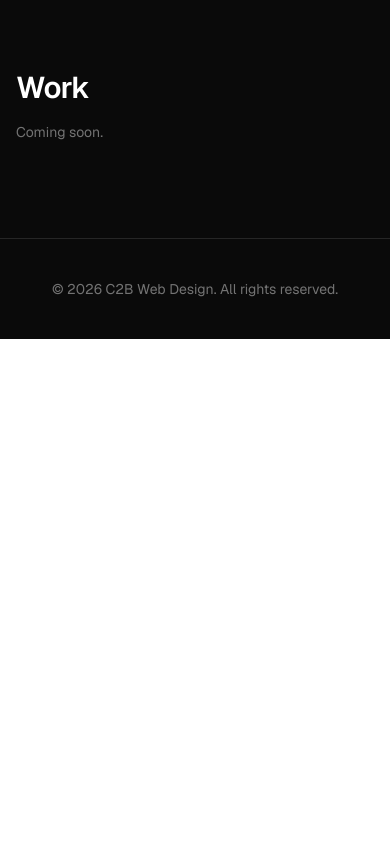
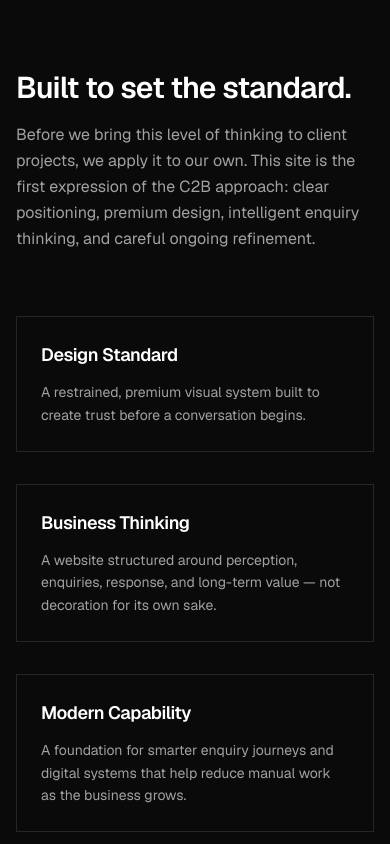
Before and after one commit to c2b-web-design/agency-website-v2, a Next.js app: page / in a window 390 px wide. Shown: the part 1980-2824 px from the top of the page. Before the commit the page ends 2319 px from the top, so only its background shows below. Built offline with nearby package versions, Linux system fonts and the light colour scheme.

Commit message:
Refine work proof card mobile spacing

```diff
--- a/app/page.tsx
+++ b/app/page.tsx
@@ -206,11 +206,59 @@ export default function Home() {
         </Container>
       </section>
 
-      {/* ── Work ──────────────────────────────────────────────────────────── */}
+      {/* ── Work / Proof ──────────────────────────────────────────────────────
+          id="work" preserved: navbar "Work" link targets this anchor.
+          Until client case studies exist, this section positions the C2B
+          website itself as the first demonstration of the agency standard.
+          Heading and intro follow the same max-w-2xl / max-w-lg pattern as
+          the Services section.                                              */}
       <section id="work" className="py-24 border-t border-neutral-800">
         <Container>
-          <h2 className="text-3xl font-semibold tracking-tight">Work</h2>
-          <p className="mt-4 text-sm text-neutral-500">Coming soon.</p>
+
+          <div className="max-w-2xl">
+            <h2 className="text-3xl font-semibold tracking-tight">
+              Built to set the standard.
+            </h2>
+            {/* max-w-lg: mirrors the Services intro paragraph constraint —
+                heading stays wide (672px via wrapper), paragraph pulls in to
+                512px, consistent with the established hierarchy language.   */}
+            <p className="mt-4 text-base text-neutral-400 leading-relaxed max-w-lg">
+              Before we bring this level of thinking to client projects, we apply it to our own.
+              This site is the first expression of the C2B approach: clear positioning, premium design,
+              intelligent enquiry thinking, and careful ongoing refinement.
+            </p>
+          </div>
+
+          {/* 3-col on desktop: visually distinct from Services 2-col grid,
+              same border/padding/type vocabulary. At desktop card width (~384px)
+              the text area is ~320px — already tighter than max-w-sm, so no
+              per-paragraph width constraint is needed here.                 */}
+          <div className="mt-16 grid grid-cols-1 md:grid-cols-3 gap-8">
+
+            <div className="border border-neutral-800 p-6 md:p-8">
+              <h3 className="text-lg font-semibold tracking-tight">Design Standard</h3>
+              <p className="mt-3 text-sm text-neutral-400 leading-relaxed">
+                A restrained, premium visual system built to create trust before a conversation begins.
+              </p>
+            </div>
+
+            <div className="border border-neutral-800 p-6 md:p-8">
+              <h3 className="text-lg font-semibold tracking-tight">Business Thinking</h3>
+              <p className="mt-3 text-sm text-neutral-400 leading-relaxed">
+                A website structured around perception, enquiries, response, and long-term value —
+                not decoration for its own sake.
+              </p>
+            </div>
+
+            <div className="border border-neutral-800 p-6 md:p-8">
+              <h3 className="text-lg font-semibold tracking-tight">Modern Capability</h3>
+              <p className="mt-3 text-sm text-neutral-400 leading-relaxed">
+                A foundation for smarter enquiry journeys and digital systems that help reduce manual
+                work as the business grows.
+              </p>
+            </div>
+
+          </div>
         </Container>
       </section>
 
--- a/project-intelligence/decisions.md
+++ b/project-intelligence/decisions.md
@@ -134,5 +134,16 @@ Status:     APPROVED | DEPRECATED | REJECTED
 **Decision:** C2B Web Design is positioned as a premium modern web agency — not a traditional brochure-site designer. The service model covers four areas: Premium Website Design, Website Transformation, Intelligent Enquiry Systems, and Ongoing Growth & Improvement.
 **Rationale:** Technology has expanded what a website can do. Limiting the pitch to visual design undersells the value C2B can deliver. Client-facing language must always describe business outcomes (stronger perception, faster response, reduced admin, better-qualified enquiries, fewer missed opportunities) — never implementation details, tools, or technical frameworks.
 **Authority:** Human Founder
-**Status:** APPROVED (strategic positioning)
-**Implementation note:** The Services section visual implementation is still being refined. Section heading, intro direction, and 2×2 card grid structure are approved in principle. Card paragraph reading width/measure is under active review to achieve the intended premium, editorial feel on desktop.
+**Status:** APPROVED
+**Implementation note:** Services section visual implementation approved and committed. Final card paragraph reading width: `max-w-sm` (384px). Section is complete.
+
+---
+
+## D-013 — Content: Work Section as Strategic Proof Piece
+
+**Date:** 2026-05-25
+**Decision:** Until client case studies exist, the Work section positions the C2B website itself as the first demonstration of the agency's design standard, business thinking, and modern capability. It does not show client work or imply portfolio depth that doesn't exist.
+**Rationale:** Faking portfolio depth before client work exists would undermine the premium, honest positioning. The agency's own website — its positioning, design, enquiry thinking, and ongoing refinement — is the most credible proof available at this stage. Language stays honest, confident, and outcome-focused; no overclaiming.
+**Authority:** Human Founder
+**Status:** APPROVED
+**Notes:** When client case studies are ready, evolve this section into a conventional portfolio. Until then the proof-piece framing is the honest, premium alternative.
```
